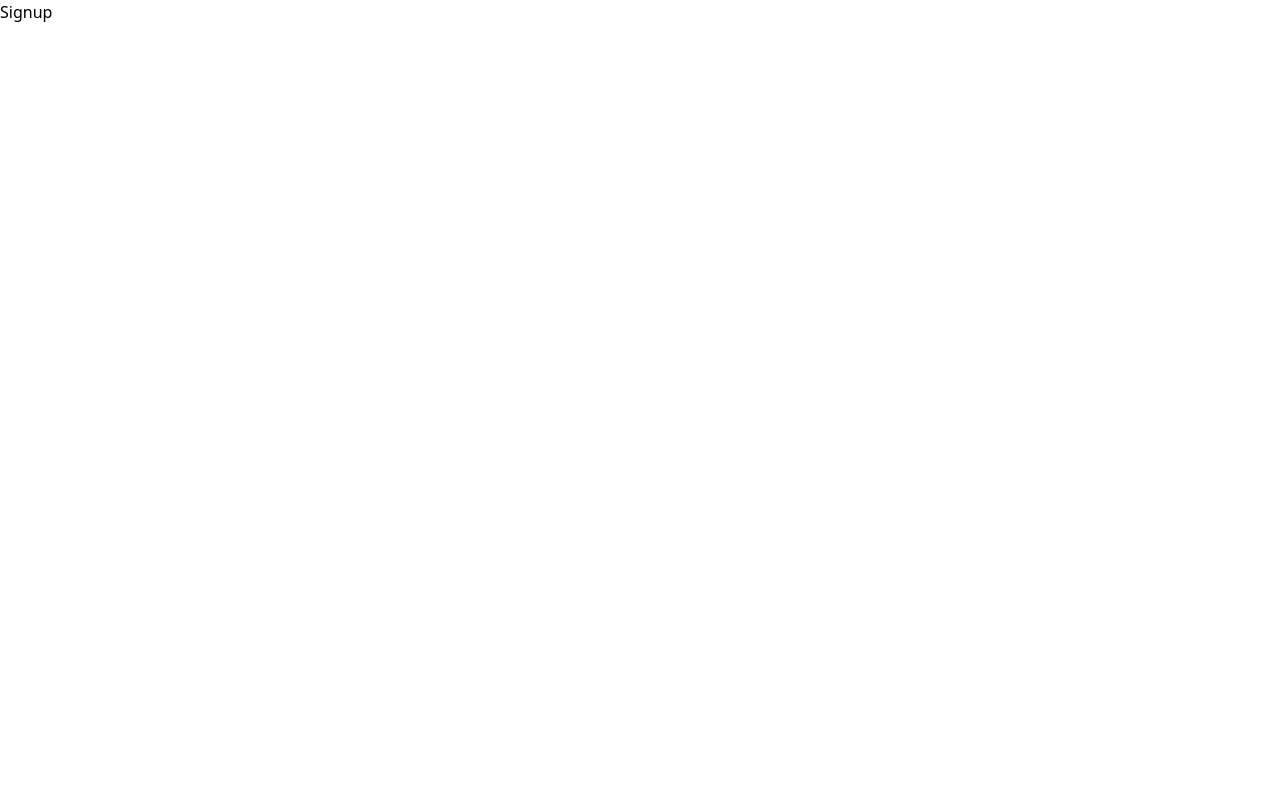
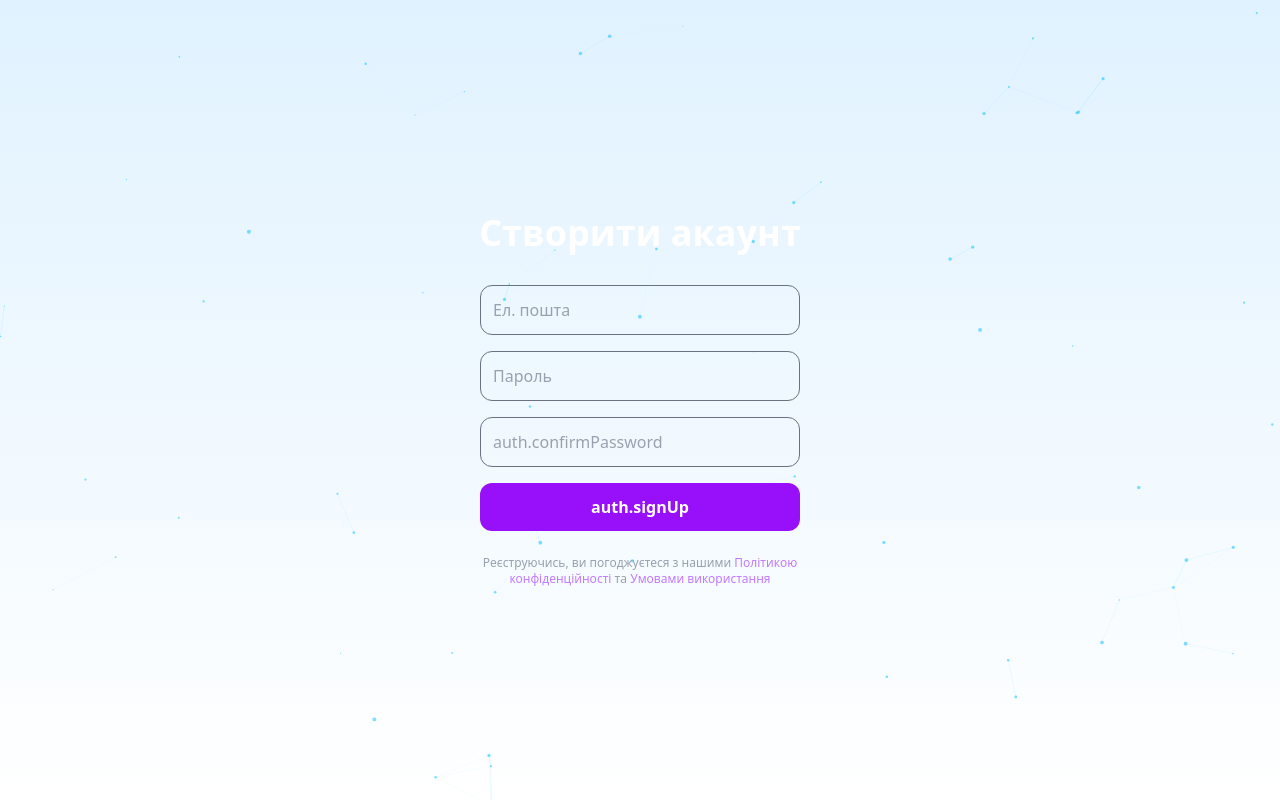
Before and after one commit to 7selik7/yurbot-frontend, a Next.js app: page /signup in a window 1280 px wide. Built offline with nearby package versions, Linux system fonts and the light colour scheme; no server answers.

Commit message:
Sign up added

```diff
--- a/public/locales/en/translation.json
+++ b/public/locales/en/translation.json
@@ -5,6 +5,7 @@
   "signup": "Sign Up",
   "auth": {
     "loginTitle": "Log in",
+    "signupTitle": "Sign up",
     "email": "Email",
     "password": "Password",
     "login": "Log in",
--- a/public/locales/ua/translation.json
+++ b/public/locales/ua/translation.json
@@ -5,6 +5,7 @@
   "signup": "Зареєструватися",
   "auth": {
     "loginTitle": "Увійти",
+    "signupTitle": "Створити акаунт",
     "email": "Ел. пошта",
     "password": "Пароль",
     "login": "Увійти",
--- a/src/app/(public)/signup/page.tsx
+++ b/src/app/(public)/signup/page.tsx
@@ -1,3 +1,11 @@
-export default function Signup() {
-  return <div>Signup</div>;
+import AnimatedParticlesBackground from '@/components/ui/AnimatedParticlesBackground';
+import SignupForm from '@/components/auth/SignupForm';
+
+export default function SignupPage() {
+  return (
+    <section className="relative w-full min-h-screen text-white overflow-hidden">
+      <AnimatedParticlesBackground />
+      <SignupForm />
+    </section>
+  );
 }
--- /dev/null
+++ b/src/components/auth/SignupForm.tsx
@@ -0,0 +1,96 @@
+'use client';
+
+import { Formik, Form, Field, ErrorMessage, FormikHelpers } from 'formik';
+import { useRouter } from 'next/navigation';
+import { useState } from 'react';
+import { authSignUpRequest } from '@/lib/auth';
+import { SignupSchema } from '@/validations/auth.schema';
+import { useTranslation } from 'react-i18next';
+
+interface SignupValues {
+  email: string;
+  password: string;
+  confirmPassword: string;
+}
+
+export default function SignupForm() {
+  const { t } = useTranslation();
+  const router = useRouter();
+  const [serverError, setServerError] = useState<string | null>(null);
+
+  const handleSignup = async (
+    values: SignupValues,
+    { setSubmitting }: FormikHelpers<SignupValues>,
+  ) => {
+    setServerError(null);
+
+    await authSignUpRequest(
+      values,
+      () => {},
+      () => {},
+    );
+
+    setSubmitting(false);
+  };
+
+  return (
+    <div className="relative z-10 flex flex-col items-center justify-center px-4 py-12 min-h-screen text-white">
+      <h1 className="text-4xl font-bold mb-8">{t('auth.signupTitle')}</h1>
+
+      <Formik
+        initialValues={{ email: '', password: '', confirmPassword: '' }}
+        validationSchema={SignupSchema}
+        onSubmit={handleSignup}
+      >
+        {({ isSubmitting }) => (
+          <Form className="flex flex-col w-full max-w-xs gap-4">
+            <Field
+              type="email"
+              name="email"
+              placeholder={t('auth.email')}
+              className="p-3 rounded-xl bg-transparent border border-gray-500 text-white placeholder-gray-400 focus:outline-none"
+            />
+            <ErrorMessage name="email" component="div" className="text-sm text-red-400" />
+
+            <Field
+              type="password"
+              name="password"
+              placeholder={t('auth.password')}
+              className="p-3 rounded-xl bg-transparent border border-gray-500 text-white placeholder-gray-400 focus:outline-none"
+            />
+            <ErrorMessage name="password" component="div" className="text-sm text-red-400" />
+
+            <Field
+              type="password"
+              name="confirmPassword"
+              placeholder={t('auth.confirmPassword')}
+              className="p-3 rounded-xl bg-transparent border border-gray-500 text-white placeholder-gray-400 focus:outline-none"
+            />
+            <ErrorMessage name="confirmPassword" component="div" className="text-sm text-red-400" />
+
+            <button
+              type="submit"
+              disabled={isSubmitting}
+              className="bg-purple-600 hover:bg-purple-700 transition p-3 rounded-xl font-semibold disabled:opacity-50"
+            >
+              {isSubmitting ? t('auth.signingUp') : t('auth.signUp')}
+            </button>
+
+            {serverError && <div className="text-sm text-red-400 text-center">{serverError}</div>}
+          </Form>
+        )}
+      </Formik>
+
+      <p className="text-xs text-gray-400 mt-6 text-center max-w-xs">
+        {t('auth.agree1')}{' '}
+        <a href="#" className="text-purple-400 hover:underline">
+          {t('auth.privacy')}
+        </a>{' '}
+        {t('auth.and')}{' '}
+        <a href="#" className="text-purple-400 hover:underline">
+          {t('auth.terms')}
+        </a>
+      </p>
+    </div>
+  );
+}
--- a/src/lib/auth.ts
+++ b/src/lib/auth.ts
@@ -1,5 +1,5 @@
 import { axiosInstance } from '@/lib/instance';
-import { LoginData, LoginResponse, UserDataResponse } from '@/types/auth';
+import {LoginData, LoginResponse, SignupData, UserDataResponse} from '@/types/auth';
 
 export const authLoginRequest = async (
   loginData: LoginData,
@@ -14,6 +14,21 @@ export const authLoginRequest = async (
     .catch((err) => {
       errorCallback(err);
     });
+};
+
+export const authSignUpRequest = async (
+    signupData: SignupData,
+    callback: () => void,
+    errorCallback: () => void,
+) => {
+  axiosInstance
+      .post('/auth/signup', signupData)
+      .then((response) => {
+        callback();
+      })
+      .catch((err) => {
+        errorCallback();
+      });
 };
 
 export const getUserDataRequest = async (
--- a/src/types/auth.ts
+++ b/src/types/auth.ts
@@ -4,6 +4,11 @@ export interface LoginResponse {
 }
 
 export interface LoginData {
+  email: string;
+  password: string;
+}
+
+export interface SignupData {
   email: string;
   password: string;
 }
--- a/src/validations/auth.schema.ts
+++ b/src/validations/auth.schema.ts
@@ -4,3 +4,13 @@ export const LoginSchema = Yup.object().shape({
   email: Yup.string().email('Invalid email').required('Required'),
   password: Yup.string().required('Required'),
 });
+
+export const SignupSchema = Yup.object().shape({
+  email: Yup.string().email('Invalid email').required('Email is required'),
+  password: Yup.string()
+    .min(6, 'Password must be at least 6 characters')
+    .required('Password is required'),
+  confirmPassword: Yup.string()
+    .oneOf([Yup.ref('password')], 'Passwords must match')
+    .required('Confirm your password'),
+});
```
